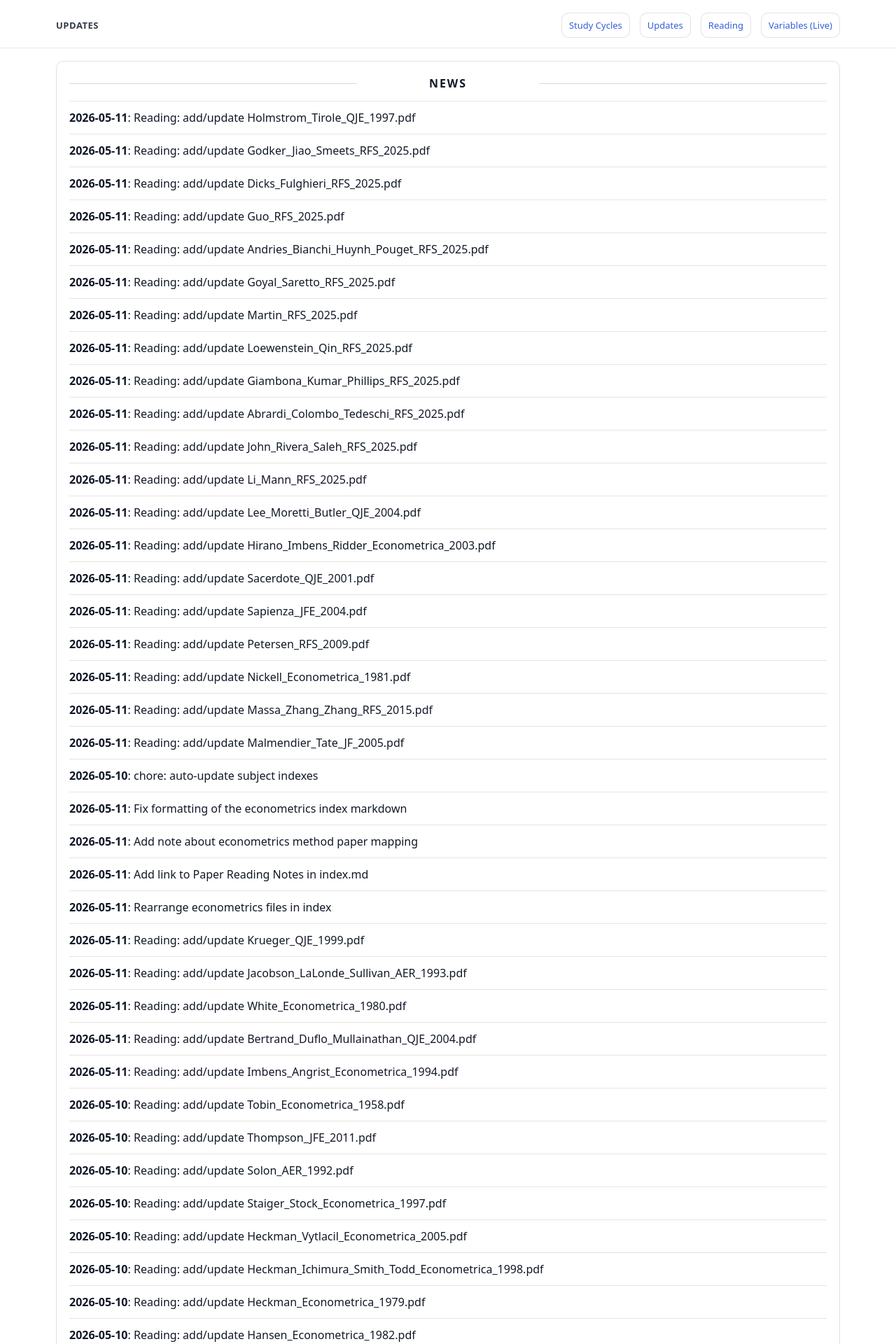
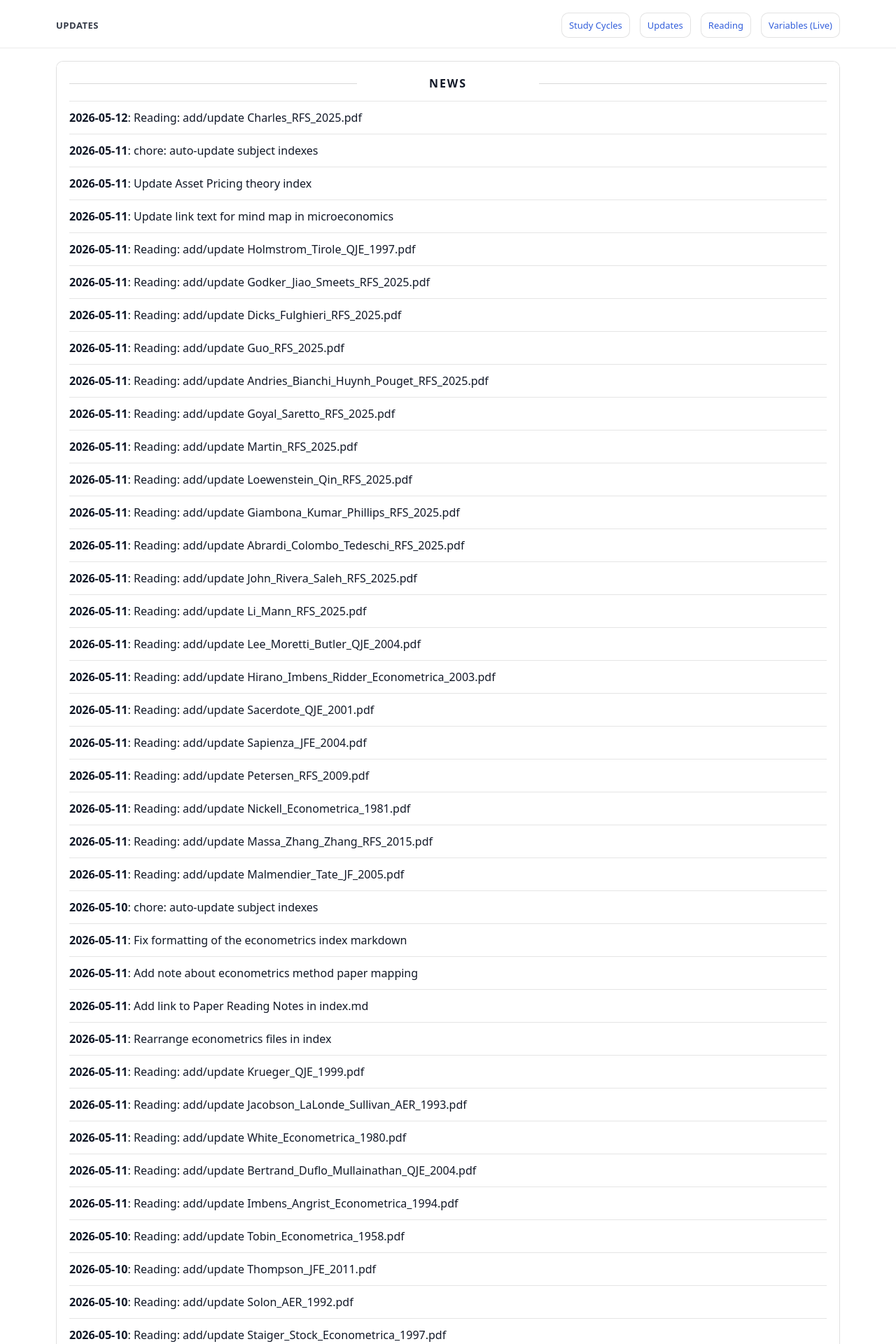
Before and after one commit to yaxinzn/study-archive, a Jekyll site: the page built from updates/index.md, in a window 1280 px wide. Shown: the top 1920 px of the page at 70% size. Built offline with Jekyll 4.4.1, drawn with Linux system fonts in a browser that asks for light colours; some of the changed text lies outside the part shown.

Commit message:
chore: update NEWS feed

```diff
--- a/_data/news.yml
+++ b/_data/news.yml
@@ -1,4 +1,16 @@
 # Auto-generated update history (sorted newest -> oldest). Do not edit manually.
+- ts: "1778526862"
+  date: "2026-05-12"
+  title: "Reading: add/update Charles_RFS_2025.pdf"
+- ts: "1778498898"
+  date: "2026-05-11"
+  title: "chore: auto-update subject indexes"
+- ts: "1778498836"
+  date: "2026-05-11"
+  title: "Update Asset Pricing theory index"
+- ts: "1778498803"
+  date: "2026-05-11"
+  title: "Update link text for mind map in microeconomics"
 - ts: "1778497191"
   date: "2026-05-11"
   title: "Reading: add/update Holmstrom_Tirole_QJE_1997.pdf"
```
